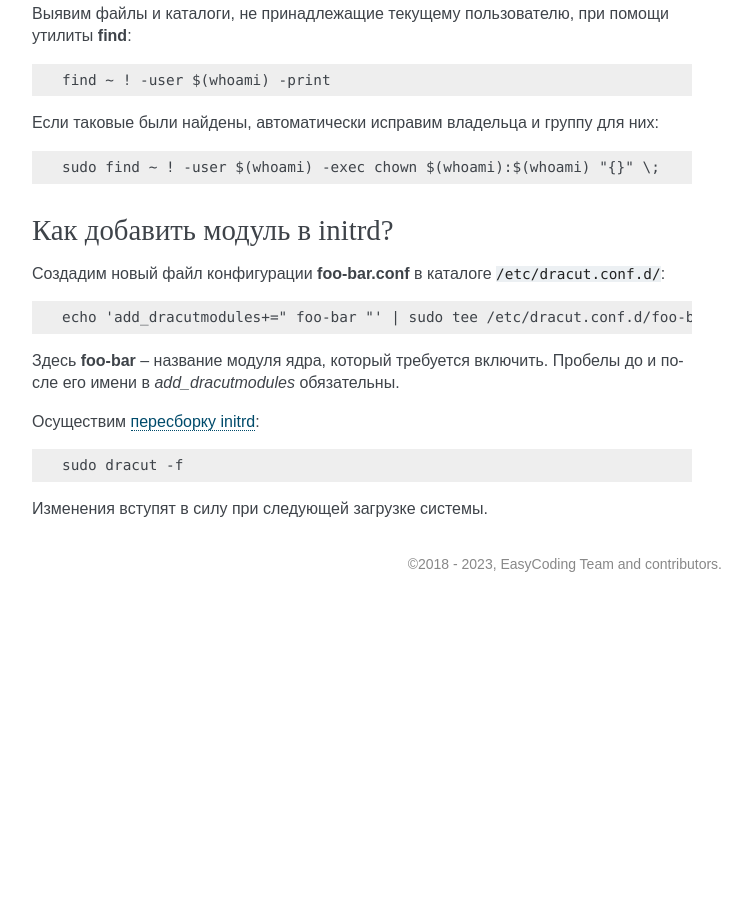
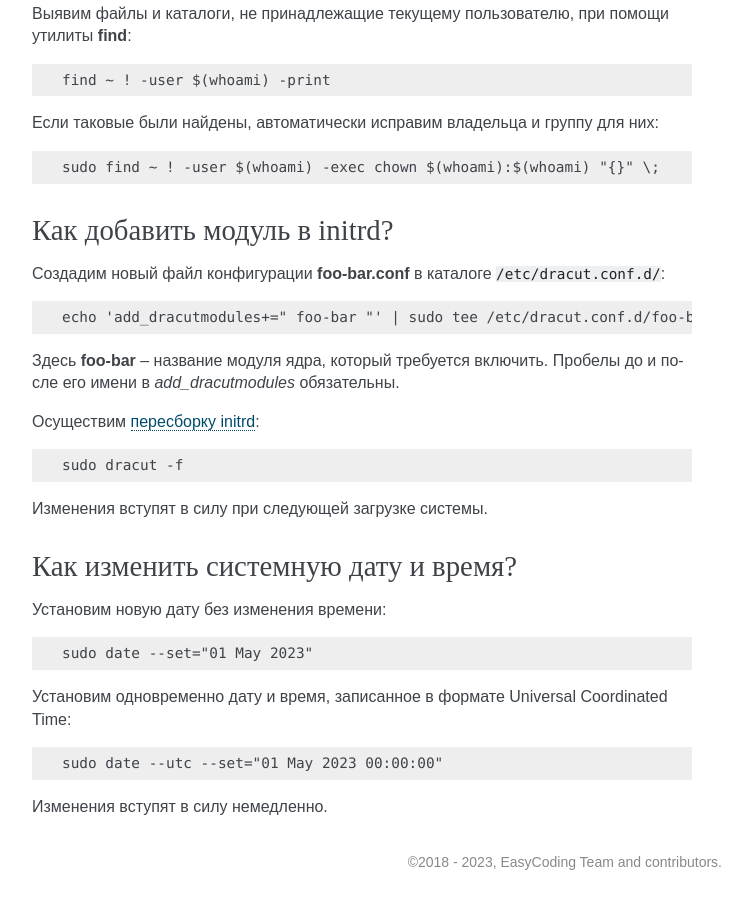
Before and after one commit to RussianFedora/FAQ, a Sphinx documentation site: the page built from source/using-system.rst, in a window 1280 px wide and 900 px high, scrolled down 19561 px. Shown: the whole window, without its empty margins (388-1140 px from the left). Built offline with Sphinx 7.4.7, drawn with Linux system fonts in a browser that asks for light colours; comment, search, counter and statistics services are not loaded; before the commit the page ends 20163 px from its top, so only the background shows below that; some of the changed text lies outside the part shown.

Commit message:
Added a new question set-datetime.

```diff
--- a/source/using-system.rst
+++ b/source/using-system.rst
@@ -1158,3 +1158,23 @@ GUI:
     sudo dracut -f
 
 Изменения вступят в силу при следующей загрузке системы.
+
+.. index:: date, time, utc
+.. _set-datetime:
+
+Как изменить системную дату и время?
+========================================
+
+Установим новую дату без изменения времени:
+
+.. code-block:: text
+
+    sudo date --set="01 May 2023"
+
+Установим одновременно дату и время, записанное в формате Universal Coordinated Time:
+
+.. code-block:: text
+
+    sudo date --utc --set="01 May 2023 00:00:00"
+
+Изменения вступят в силу немедленно.
```
